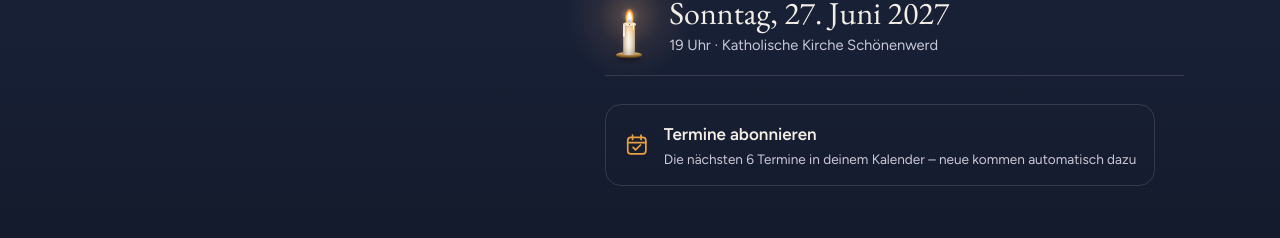
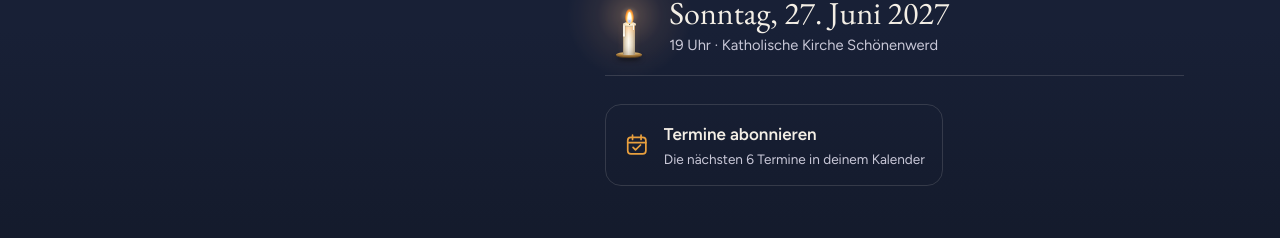
Before and after one commit to jugendgottesdienste-niederamt/jugendgottesdienst-niederamt-website, a plain HTML site: page index.html in a window 1280 px wide. Shown: the part 2341-2579 px from the top of the page. Drawn offline with Linux system fonts and the light colour scheme; animation ran at ten frames a second.

Commit message:
Abo-Text gekürzt

```diff
--- a/index.html
+++ b/index.html
@@ -142,7 +142,7 @@
         </ol>
         <a class="dates__sub" href="kalender/abo.ics" data-ics-all data-reveal>
           <svg class="icon" viewBox="0 0 24 24" aria-hidden="true"><rect x="3.5" y="5" width="17" height="15.5" rx="3"/><path d="M3.5 10h17M8 3v4M16 3v4M8.5 14.5l2.3 2.3 4.7-4.6"/></svg>
-          <span>Termine abonnieren<small>Die nächsten 6 Termine in deinem Kalender – neue kommen automatisch dazu</small></span>
+          <span>Termine abonnieren<small>Die nächsten 6 Termine in deinem Kalender</small></span>
         </a>
       </div>
     </section>
```
